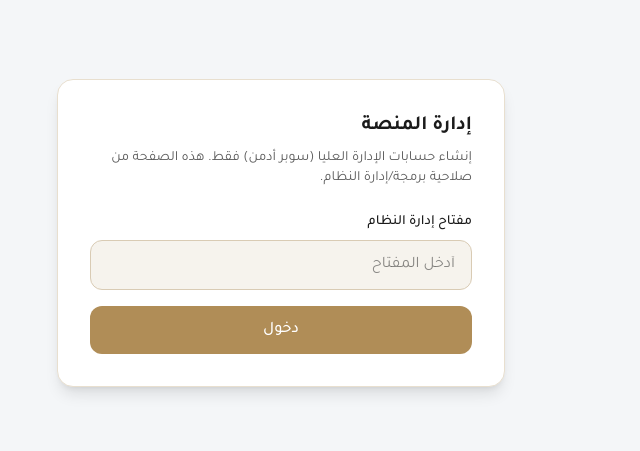
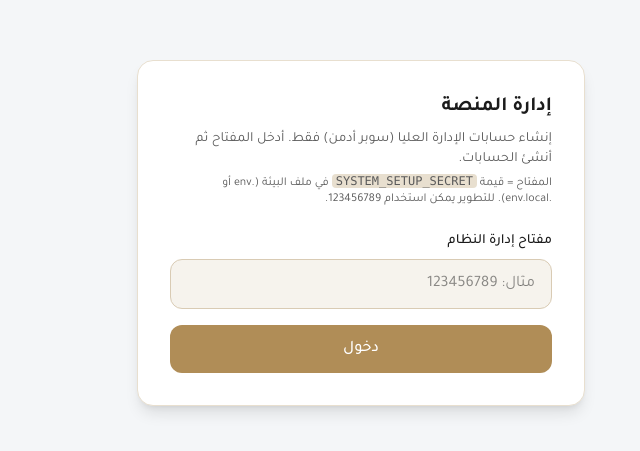
Before and after one commit to alialmasood/gate-sadikon, a Next.js app: page /system in a window 1280 px wide. Shown: the part 167-618 px from the top of the page, without its empty margins (439-1079 px from the left). Built offline with nearby package versions, Linux system fonts and the light colour scheme.

Commit message:
Update: <اكتب وصف مختصر>

```diff
--- a/app/login/page.tsx
+++ b/app/login/page.tsx
@@ -2,7 +2,7 @@
 
 import { Suspense, useState, useCallback } from "react";
 import type React from "react";
-import { signIn, getSession } from "next-auth/react";
+import { signIn } from "next-auth/react";
 import { useSearchParams } from "next/navigation";
 import Link from "next/link";
 import Image from "next/image";
@@ -73,10 +73,8 @@ function LoginPageContent() {
         return;
       }
       if (res?.ok) {
-        const session = await getSession();
-        const role = (session?.user as { role?: string } | undefined)?.role;
-        const defaultTarget = getRedirectByRole(role);
-        const target = callbackUrl && callbackUrl !== "/" ? callbackUrl : defaultTarget;
+        // التوجيه حسب callbackUrl إن وُجد، وإلا نوجّه إلى "/" ليقوم الـ middleware بتوجيه المستخدم حسب دوره (الجلسة قد لا تُحدَّث فوراً في العميل)
+        const target = callbackUrl && callbackUrl !== "/" ? callbackUrl : "/";
         window.location.href = target;
         return;
       }
--- a/app/system/page.tsx
+++ b/app/system/page.tsx
@@ -77,7 +77,7 @@ export default function SystemPage() {
       setKey(k);
       setVerified(true);
     } else {
-      setSubmitError("مفتاح غير صحيح أو صفحة إدارة النظام غير مفعّلة.");
+      setSubmitError("مفتاح غير صحيح. ضع في ملف البيئة SYSTEM_SETUP_SECRET=123456789 (أو المفتاح الذي اخترته).");
     }
   }
 
@@ -120,7 +120,10 @@ export default function SystemPage() {
         <div className="w-full max-w-md rounded-2xl border border-[#e8dfcf] bg-white p-8 shadow-lg">
           <h1 className="text-xl font-bold text-[#1B1B1B]">إدارة المنصة</h1>
           <p className="mt-2 text-sm text-[#5a5a5a]">
-            إنشاء حسابات الإدارة العليا (سوبر أدمن) فقط. هذه الصفحة من صلاحية برمجة/إدارة النظام.
+            إنشاء حسابات الإدارة العليا (سوبر أدمن) فقط. أدخل المفتاح ثم أنشئ الحسابات.
+          </p>
+          <p className="mt-1 text-xs text-[#5a5a5a]">
+            المفتاح = قيمة <code className="rounded bg-[#e8dfcf] px-1">SYSTEM_SETUP_SECRET</code> في ملف البيئة (.env أو .env.local). للتطوير يمكن استخدام 123456789.
           </p>
           <form onSubmit={handleKeySubmit} className="mt-6">
             <label className="mb-2 block text-sm font-medium text-[#1B1B1B]">
@@ -131,7 +134,7 @@ export default function SystemPage() {
               autoComplete="off"
               value={keyInput}
               onChange={(e) => setKeyInput(e.target.value)}
-              placeholder="أدخل المفتاح"
+              placeholder="مثال: 123456789"
               className="w-full rounded-xl border border-[#d9cbb4] bg-[#f6f3ed] px-4 py-3 text-[#1B1B1B] focus:border-[#B08D57] focus:outline-none focus:ring-2 focus:ring-[#B08D57]/25"
             />
             {submitError && (
@@ -162,7 +165,7 @@ export default function SystemPage() {
             <>
               <p className="text-[#1B1B1B] font-medium">غير مصرح.</p>
               <p className="mt-2 text-sm text-[#5a5a5a]">
-                المفتاح غير صحيح أو لم يتم ضبط SYSTEM_SETUP_SECRET في البيئة.
+                المفتاح غير صحيح أو لم يتم ضبط <code className="rounded bg-[#e8dfcf] px-1">SYSTEM_SETUP_SECRET</code> في البيئة على السيرفر (8 أحرف على الأقل). للتطوير: ضع في .env.local السطر <code className="rounded bg-[#e8dfcf] px-1">SYSTEM_SETUP_SECRET=123456789</code>
               </p>
               <button
                 type="button"
--- a/package.json
+++ b/package.json
@@ -28,6 +28,7 @@
     "recharts": "^3.7.0"
   },
   "devDependencies": {
+    "dotenv": "^16.4.5",
     "@tailwindcss/postcss": "^4",
     "@types/bcryptjs": "^2.4.6",
     "@types/node": "^20",
--- a/scripts/create-first-super-admin.ts
+++ b/scripts/create-first-super-admin.ts
@@ -2,16 +2,20 @@
  * إنشاء أول حساب سوبر أدمن من متغيرات البيئة (اختياري في الإنتاج).
  * يشغّل مرة واحدة بعد النشر إذا لم يكن هناك أي سوبر أدمن.
  *
- * متغيرات البيئة:
+ * متغيرات البيئة (في .env أو .env.local):
  *   FIRST_SUPER_ADMIN_EMAIL   - البريد الإلكتروني (مطلوب)
  *   FIRST_SUPER_ADMIN_PASSWORD - كلمة المرور (8 أحرف على الأقل)
  *   FIRST_SUPER_ADMIN_NAME    - الاسم (اختياري)
  *
- * مثال:
- *   FIRST_SUPER_ADMIN_EMAIL=admin@example.com FIRST_SUPER_ADMIN_PASSWORD=SecurePass123 node -r tsx/register scripts/create-first-super-admin.ts
- * أو بعد إضافة المتغيرات في .env:
- *   npm run create-super-admin
+ * تشغيل: npm run create-super-admin
  */
+import { config } from "dotenv";
+import path from "path";
+
+// تحميل .env ثم .env.local حتى تُقرأ المتغيرات عند تشغيل السكربت
+config({ path: path.join(process.cwd(), ".env") });
+config({ path: path.join(process.cwd(), ".env.local") });
+
 import { PrismaClient } from "@prisma/client";
 import bcrypt from "bcryptjs";
 
```
Also changed, not shown: 3 other files (tests, documents, lock files or other folders).
